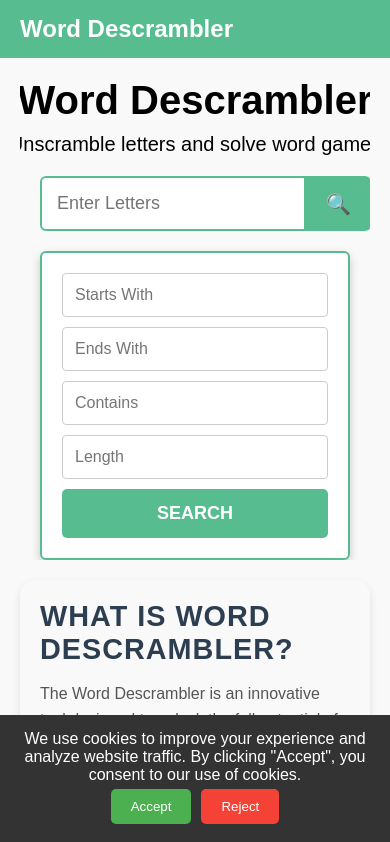
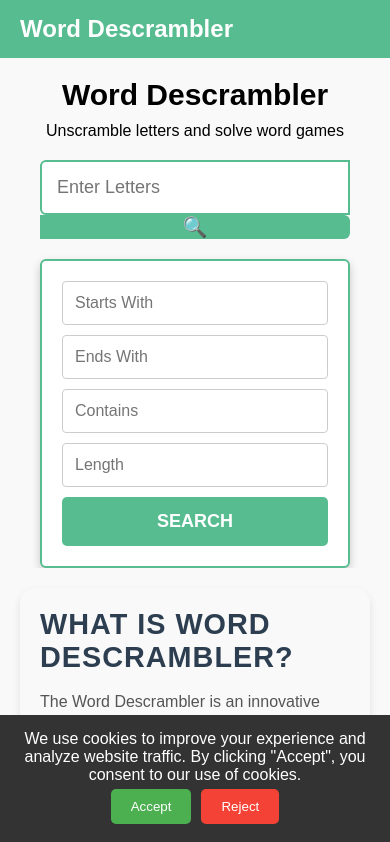
Before and after one commit to akash29rana/WordDescrambler-Frontend, a React (Create React App) app: page / in a window 390 px wide. Shown: the top 842 px of the page. Built offline with nearby package versions, Linux system fonts and the light colour scheme.

Commit message:
fix screen resolution

```diff
--- a/src/css/WordForm.css
+++ b/src/css/WordForm.css
@@ -19,7 +19,8 @@
     font-weight: bold;
     margin-bottom: 10px;
     color: Black; /* Green text color */
-    white-space: nowrap; /* Prevent the title from breaking into multiple lines */
+    white-space: normal; /* Allow wrapping */
+    word-wrap: break-word; /* Break long words */
     overflow: hidden; /* Ensure no overflow issues */
     text-overflow: ellipsis; /* Add ellipsis if the text overflows */
   }
@@ -29,7 +30,8 @@
     /* font-weight: bold; */
     color: Black; /* Slightly darker text */
     margin-bottom: 20px;
-    white-space: nowrap; /* Prevent the subtitle from breaking into multiple lines */
+    white-space: normal; /* Allow wrapping */
+    word-wrap: break-word; /* Break long words */
     overflow: hidden; /* Ensure no overflow issues */
     text-overflow: ellipsis; /* Add ellipsis if the text overflows */
   }
@@ -42,6 +44,7 @@
   .input-group {
     display: flex;
     width: 100%;
+    flex-wrap: wrap; /* Allow wrapping to prevent overflow */
   }
 
   .top-input input {
@@ -133,4 +136,16 @@
         padding: 0 20px; /* Remove top padding for mobile view */
         height: auto; /* Allow height to adjust naturally */
     }
+
+    .main-title {
+        font-size: 30px; /* Adjust font size for smaller screens */
+    }
+
+    .subtitle {
+        font-size: 16px; /* Adjust font size for smaller screens */
+    }
+
+    .input-group {
+        flex-direction: column; /* Stack inputs vertically */
+    }
   }
```
